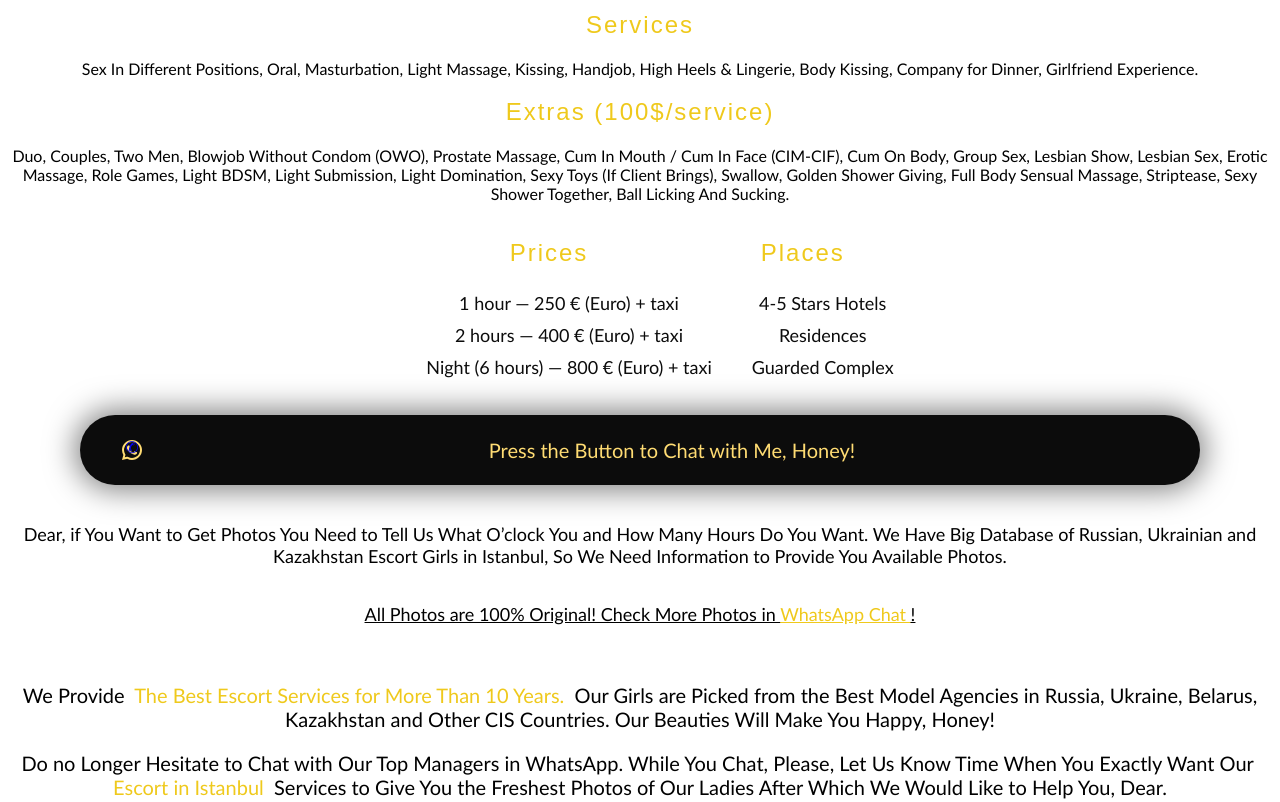
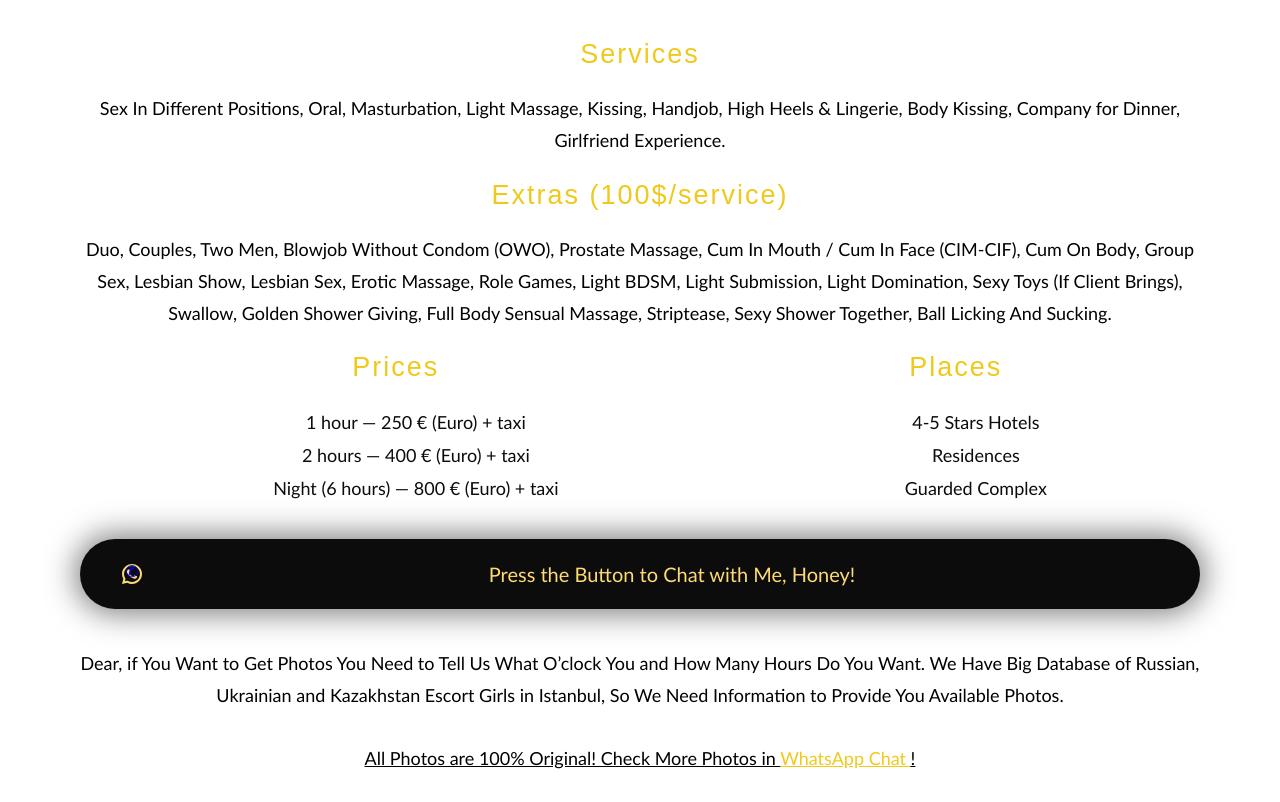
Before and after one commit to Beautylabdev/Beautylabdev.github.io, a website built with Parcel: page src/index.html in a window 1280 px wide. Shown: the part 1868-2670 px from the top of the page. Built offline with nearby package versions, Linux system fonts and the light colour scheme; a web font is replaced by a local one.

Commit message:
alignments

```diff
--- a/src/styles/main.scss
+++ b/src/styles/main.scss
@@ -6,16 +6,18 @@
   }
 }
 
-body {
+html {
   text-align: center;
 }
 
-// main {
-//   width: 1120px;
-// }
+body {
+  text-align: center;
+  width: 100%;
+  max-width: 1120px;
+  margin: 0 auto;
+}
 
 p {
-  // width: 1120px;
   text-align: center;
   font-family: "Trebuchet MS", Helvetica, sans-serif;
 }
@@ -144,16 +146,27 @@ h2 {
 
   &__description {
     font-size: 18px;
+    line-height: 32px;
+    // width: 1120px;
   }
 }
 
 .services {
   text-align: center;
+  font-size: 18px;
+  line-height: 32px;
+}
+
+.extras {
+  &__description {
+    // width: 1120px;
+    margin: 0 auto;
+  }
 }
 
 .conditions {
   display: flex;
-  justify-content: center;
+  justify-content: space-around;
   margin-bottom: 16px;
 
   &__list {
@@ -187,8 +200,9 @@ h2 {
 
 .benefits {
   &__text {
-    font-size: 20px;
+    font-size: 18px;
     font-family: "Trebuchet MS", Helvetica, sans-serif;
+    line-height: 32px;
   }
 
   &__link {
@@ -224,9 +238,16 @@ h2 {
     letter-spacing: 2px;
     font-weight: 100;
   }
+
+  &__text {
+    text-align: start;
+    font-size: 16px;
+    line-height: 32px;
+  }
 }
 
 .tags {
+  text-align: center;
   &__title {
     font-size: 18px;
     font-family: "Six Caps", sans-serif;
@@ -244,6 +265,7 @@ h2 {
 
 .swiper {
   object-fit: cover;
+  margin-bottom: 30px;
 }
 
 .swiper-slide img {
```
Also changed, not shown: src/index.html (+0 -1 lines).
